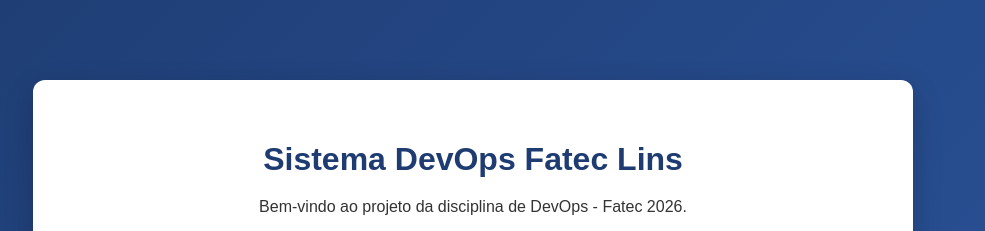
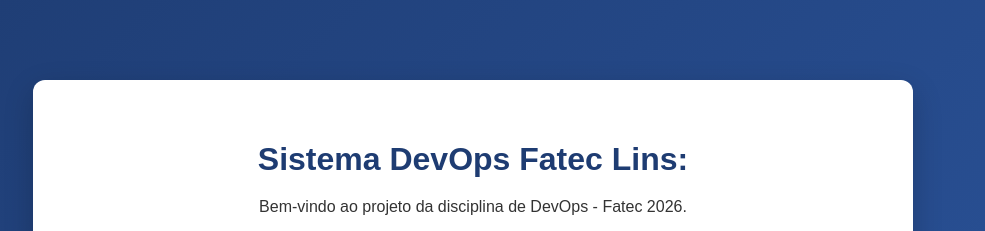
Before and after one commit to Kako0906/Aula_DevOps, a plain HTML site: page index.html in a window 1280 px wide. Shown: the top 231 px of the page, without its empty margins (167-1152 px from the left). Drawn offline with Linux system fonts and the light colour scheme.

Commit message:
meu primeiro commit

```diff
--- a/index.html
+++ b/index.html
@@ -62,7 +62,7 @@
 
     <div class="container">
 
-        <h1> Sistema DevOps Fatec Lins</h1>
+        <h1> Sistema DevOps Fatec Lins:</h1>
 
         <p>
             Bem-vindo ao projeto da disciplina de DevOps - Fatec 2026.
```
